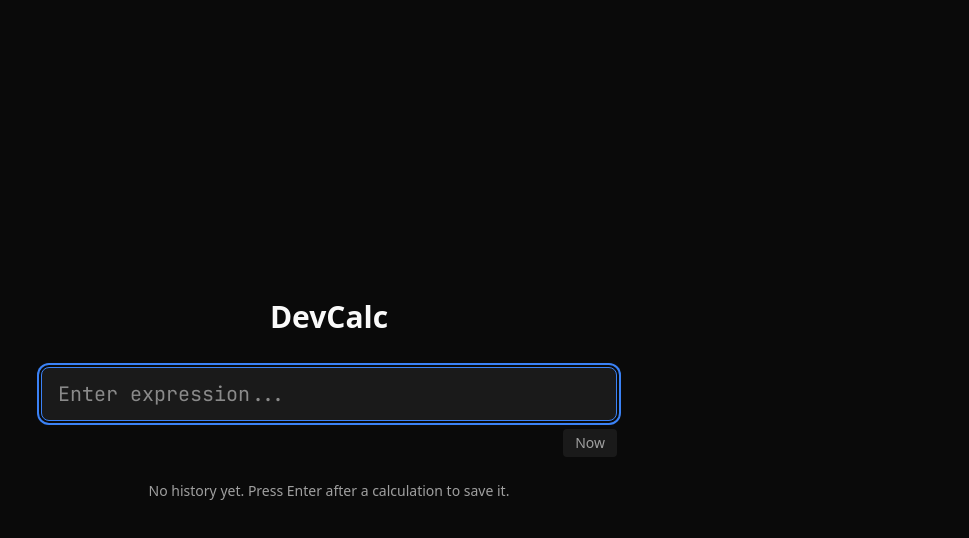
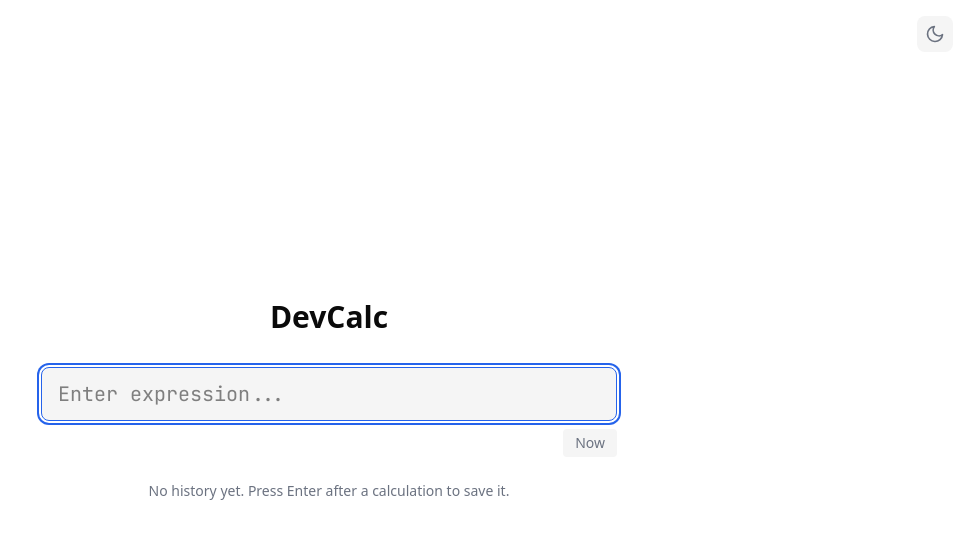
Before and after one commit to sandstream/devcalc, a React (Vite) app: page / in a window 1280 px wide. Shown: the top 538 px of the page, without its empty margins (311-1280 px from the left). Built offline with nearby package versions, Linux system fonts and the light colour scheme.

Commit message:
Ralph: 10-dark-light-theme

```diff
--- a/src/App.tsx
+++ b/src/App.tsx
@@ -5,10 +5,12 @@ import type { CalculatorResult } from './utils/calculator'
 import { useDebounce } from './hooks/useDebounce'
 import { useClipboard } from './hooks/useClipboard'
 import { useHistory } from './hooks/useHistory'
+import { useTheme } from './hooks/useTheme'
 import { ResultsDisplay } from './components/ResultsDisplay'
 import { TimestampDisplay } from './components/TimestampDisplay'
 import { HistoryPanel } from './components/HistoryPanel'
 import { Toast } from './components/Toast'
+import { ThemeToggle } from './components/ThemeToggle'
 import { parseTimestamp, getCurrentTimestamp } from './utils/timestamp'
 
 function App() {
@@ -17,6 +19,7 @@ function App() {
   const debouncedExpression = useDebounce(expression, 150)
   const { copied, copyToClipboard, clearCopied } = useClipboard()
   const { history, addToHistory, navigateHistory, resetHistoryNavigation, clearHistory } = useHistory()
+  const { theme, toggleTheme } = useTheme()
 
   const { result, error } = useMemo((): { result: CalculatorResult | null; error: string | null } => {
     if (!debouncedExpression.trim()) return { result: null, error: null }
@@ -119,6 +122,7 @@ function App() {
 
   return (
     <div className="min-h-screen flex flex-col items-center justify-center p-4">
+      <ThemeToggle theme={theme} onToggle={toggleTheme} />
       <h1 className="text-3xl font-bold mb-8 text-[var(--text-primary)]">DevCalc</h1>
       <div className="relative w-full max-w-xl">
         <input
--- /dev/null
+++ b/src/components/ThemeToggle.tsx
@@ -0,0 +1,55 @@
+import type { Theme } from '../hooks/useTheme'
+
+interface ThemeToggleProps {
+  theme: Theme
+  onToggle: () => void
+}
+
+export function ThemeToggle({ theme, onToggle }: ThemeToggleProps) {
+  return (
+    <button
+      onClick={onToggle}
+      className="fixed top-4 right-4 p-2 rounded-lg bg-[var(--bg-secondary)] text-[var(--text-secondary)] hover:text-[var(--text-primary)] transition-colors focus:outline-none focus:ring-2 focus:ring-[var(--accent)] focus:ring-offset-2 focus:ring-offset-[var(--bg-primary)]"
+      aria-label={`Switch to ${theme === 'dark' ? 'light' : 'dark'} theme`}
+      data-testid="theme-toggle"
+    >
+      {theme === 'dark' ? (
+        <svg
+          xmlns="http://www.w3.org/2000/svg"
+          width="20"
+          height="20"
+          viewBox="0 0 24 24"
+          fill="none"
+          stroke="currentColor"
+          strokeWidth="2"
+          strokeLinecap="round"
+          strokeLinejoin="round"
+        >
+          <circle cx="12" cy="12" r="5" />
+          <line x1="12" y1="1" x2="12" y2="3" />
+          <line x1="12" y1="21" x2="12" y2="23" />
+          <line x1="4.22" y1="4.22" x2="5.64" y2="5.64" />
+          <line x1="18.36" y1="18.36" x2="19.78" y2="19.78" />
+          <line x1="1" y1="12" x2="3" y2="12" />
+          <line x1="21" y1="12" x2="23" y2="12" />
+          <line x1="4.22" y1="19.78" x2="5.64" y2="18.36" />
+          <line x1="18.36" y1="5.64" x2="19.78" y2="4.22" />
+        </svg>
+      ) : (
+        <svg
+          xmlns="http://www.w3.org/2000/svg"
+          width="20"
+          height="20"
+          viewBox="0 0 24 24"
+          fill="none"
+          stroke="currentColor"
+          strokeWidth="2"
+          strokeLinecap="round"
+          strokeLinejoin="round"
+        >
+          <path d="M21 12.79A9 9 0 1 1 11.21 3 7 7 0 0 0 21 12.79z" />
+        </svg>
+      )}
+    </button>
+  )
+}
--- /dev/null
+++ b/src/hooks/useTheme.ts
@@ -0,0 +1,61 @@
+import { useState, useEffect, useCallback } from 'react'
+
+export type Theme = 'light' | 'dark'
+
+const STORAGE_KEY = 'devcalc-theme'
+
+function getSystemPreference(): Theme {
+  if (typeof window !== 'undefined' && window.matchMedia) {
+    return window.matchMedia('(prefers-color-scheme: dark)').matches ? 'dark' : 'light'
+  }
+  return 'dark'
+}
+
+function getInitialTheme(): Theme {
+  if (typeof window === 'undefined') return 'dark'
+
+  const stored = localStorage.getItem(STORAGE_KEY)
+  if (stored === 'light' || stored === 'dark') {
+    return stored
+  }
+
+  return getSystemPreference()
+}
+
+export function useTheme() {
+  const [theme, setThemeState] = useState<Theme>(getInitialTheme)
+
+  const setTheme = useCallback((newTheme: Theme) => {
+    setThemeState(newTheme)
+    localStorage.setItem(STORAGE_KEY, newTheme)
+  }, [])
+
+  const toggleTheme = useCallback(() => {
+    setTheme(theme === 'dark' ? 'light' : 'dark')
+  }, [theme, setTheme])
+
+  // Apply theme to document
+  useEffect(() => {
+    const root = document.documentElement
+    root.setAttribute('data-theme', theme)
+    root.style.colorScheme = theme
+  }, [theme])
+
+  // Listen for system preference changes
+  useEffect(() => {
+    const mediaQuery = window.matchMedia('(prefers-color-scheme: dark)')
+
+    const handleChange = (e: MediaQueryListEvent) => {
+      // Only update if user hasn't manually set a preference
+      const stored = localStorage.getItem(STORAGE_KEY)
+      if (!stored) {
+        setThemeState(e.matches ? 'dark' : 'light')
+      }
+    }
+
+    mediaQuery.addEventListener('change', handleChange)
+    return () => mediaQuery.removeEventListener('change', handleChange)
+  }, [])
+
+  return { theme, setTheme, toggleTheme }
+}
--- a/src/index.css
+++ b/src/index.css
@@ -12,9 +12,27 @@
   --accent: #3b82f6;
 }
 
+/* Light theme */
+:root[data-theme="light"] {
+  --bg-primary: #ffffff;
+  --bg-secondary: #f5f5f5;
+  --text-primary: #0a0a0a;
+  --text-secondary: #6b7280;
+  --accent: #2563eb;
+}
+
 /* Dark theme as default */
 html {
   color-scheme: dark;
+}
+
+html[data-theme="light"] {
+  color-scheme: light;
+}
+
+/* Smooth theme transition */
+body {
+  transition: background-color 0.2s ease, color 0.2s ease;
 }
 
 body {
```
Also changed, not shown: 2 other files (tests, documents, lock files or other folders).
